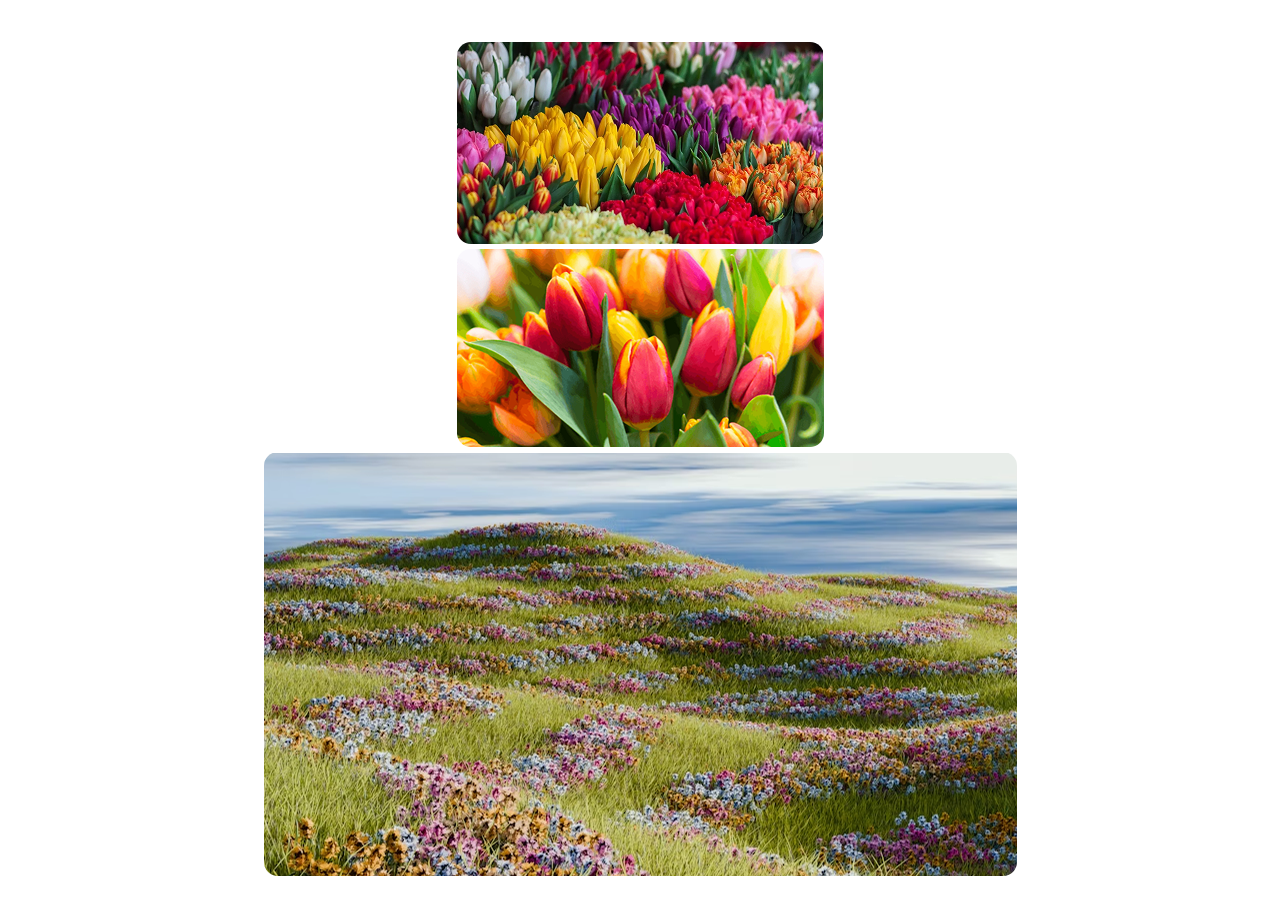
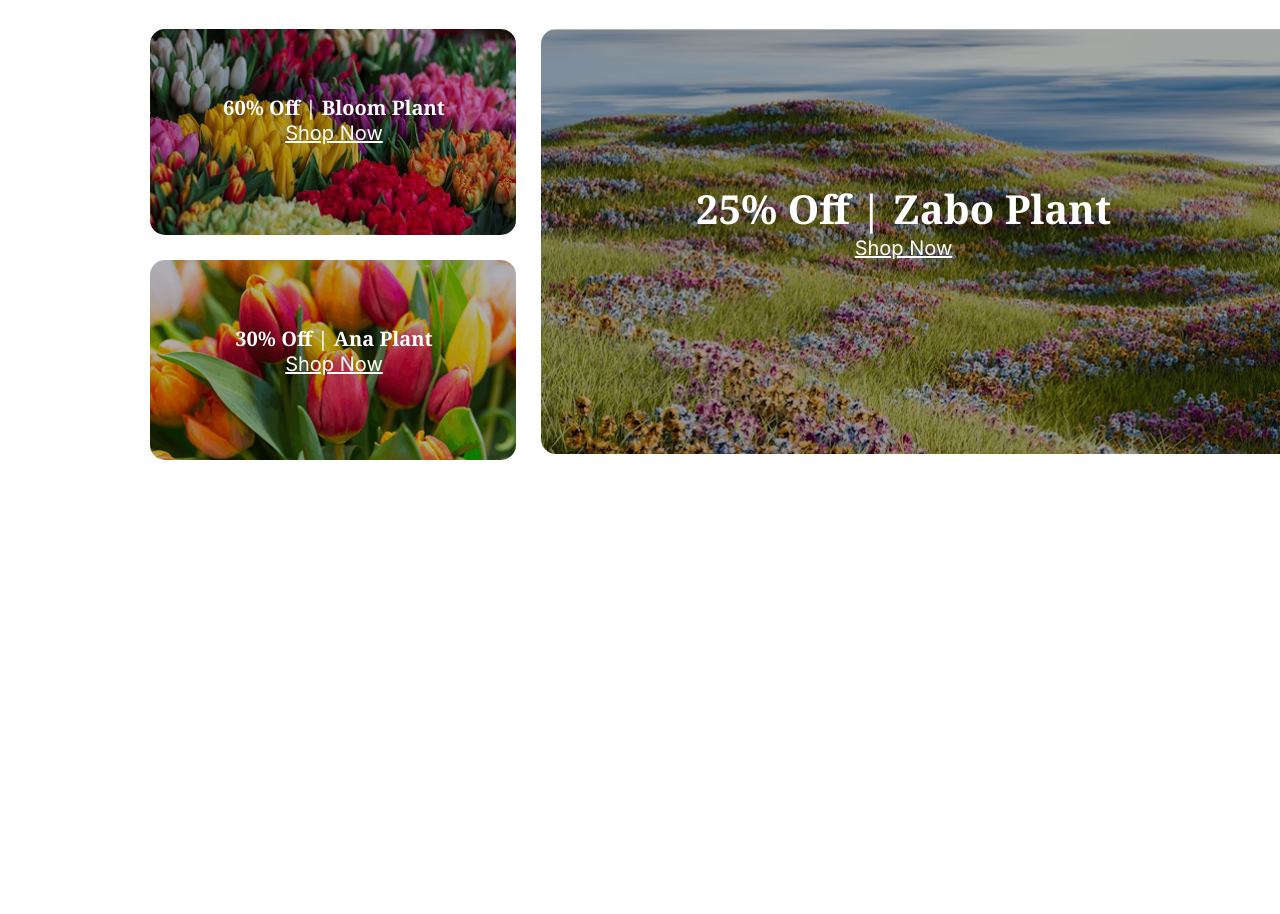
Before and after one commit to anirban-is-here/Assignment-2, a plain HTML site: page index.html in a window 1280 px wide. Shown: the part 3360-4274 px from the top of the page. After the commit the page ends 3940 px from the top, so only its background shows below. Drawn offline with Linux system fonts and the light colour scheme.

Commit message:
added the card layout part

```diff
--- a/index.html
+++ b/index.html
@@ -116,15 +116,39 @@
     </section>
 
     <!-- Latest Deals Section -->
-     <section class="latest-deals">
+    <section class="latest-deals">
         <h1 class="text-mid-yellow">Latest <span class="text-mid-black">Deals</span></h1>
         <p class="text-gray">Indulge your senses with the beauty and fragrance of our fresh flower shop. From <br> classic roses to exotic blooms, we offer a wide variety of fresh.</p>
-        <div class="card-container">
-            <div class="card"><img src="/assets/deal-bloom.png" alt=""></div>
-            <div class="card"><img src="/assets/deal-ana.png" alt=""></div>
-            <div class="card"><img src="/assets/deal-zabo.png" alt=""></div>
+    </section>
+
+
+    <section class="offer">
+        <div class="left">
+            <div class="card top-left-card">
+                <div class="card-overlay">
+                    <h2>60% Off | Bloom Plant</h2>
+                    <a class="inter-normal" href="#">Shop Now</a>
+                </div>
+            </div>
+
+            <div class="card bottom-left-card">
+                <div class="card-overlay">
+                    <h2>30% Off | Ana Plant</h2>
+                    <a class="inter-normal" href="#">Shop Now</a>
+                </div>
+            </div>
         </div>
-     </section>
+
+        <div class="right">
+                <div class="card right-main-card">
+                    <div class="main-card-overlay">
+                        <h2>25% Off | Zabo Plant</h2>
+                        <a class="inter-normal" href="#">Shop Now</a>
+                    </div>
+                </div>
+            </div>
+        </div>
+    </section>
 
 </body>
 </html>
--- a/styles.css
+++ b/styles.css
@@ -228,35 +228,83 @@ body {
 
 .latest-deals {
     text-align: center;
+    margin-bottom: 107px;
 
 }
 
-.card1, .card2 {
-    height: 360px;
-    width: 420px;
+
+
+.offer {
+    display: flex;
+    padding: 0 150px 120px 150px;
+    gap: 25px;
 }
-.card3 {
-    height: 750px;
-    width: 420px;
+
+.left {
+    display: flex;
+    flex-direction: column;
+    gap: 25px;
+}
+
+
+.top-left-card {
+
+    background-image: linear-gradient(rgba(0, 0, 0, 0.3), rgba(0, 0, 0, 0.3)),
+                url('/assets/deal-bloom.png');
+
+    background-repeat: no-repeat;
+    background: linear-gradient(rgba (0, 0, 0, 1));
+    background-size: cover;
+    height: 206px;
+    width: 366px;
+    border-radius: 15px;
+    text-align: center;
+
 
 }
-/* .card3 {
-    grid-area: card3;
+.bottom-left-card {
+
+    background-image: linear-gradient(rgba(0, 0, 0, 0.3), rgba(0, 0, 0, 0.3)),
+                url('/assets/deal-ana.png');
+
+    background-size: cover;
+    height: 200px;
+    width: 366px;
+    border-radius: 15px;
+
+    text-align: center;
 }
-.card2 {
-    grid-area: card2;
+.right-main-card {
+
+    background-image: linear-gradient(rgba(0, 0, 0, 0.3), rgba(0, 0, 0, 0.3)),
+                url('/assets/deal-zabo.png');
+    background-repeat: no-repeat;
+    background: linear-gradient(rgba (0, 0, 0, 0.4));
+    background-size: cover;
+    height: 425px;
+    width: 755px;
+    border-radius: 15px;
+
+    text-align: center;
 }
-.card1 {
-    grid-area: card1;
-} */
 
-.card-container {
-    padding: 120px 150px;
+.card-overlay {
+    padding: 65px 47px 64px 49px;
+}
 
-    display: grid;
-    grid-template-columns: 1fr, 2fr;
+.main-card-overlay {
+    padding: 152px 180px 151px 150px;
 
 }
-.card-container img {
-    border-radius: 14px;
+
+.main-card-overlay h2, a {
+    font-size: 40px;
+    font-weight: bold;
+    color: white;
 }
+.card-overlay h2, a {
+    color: white;
+    font-size: 20px;
+    font-weight: bold;
+
+}
```
